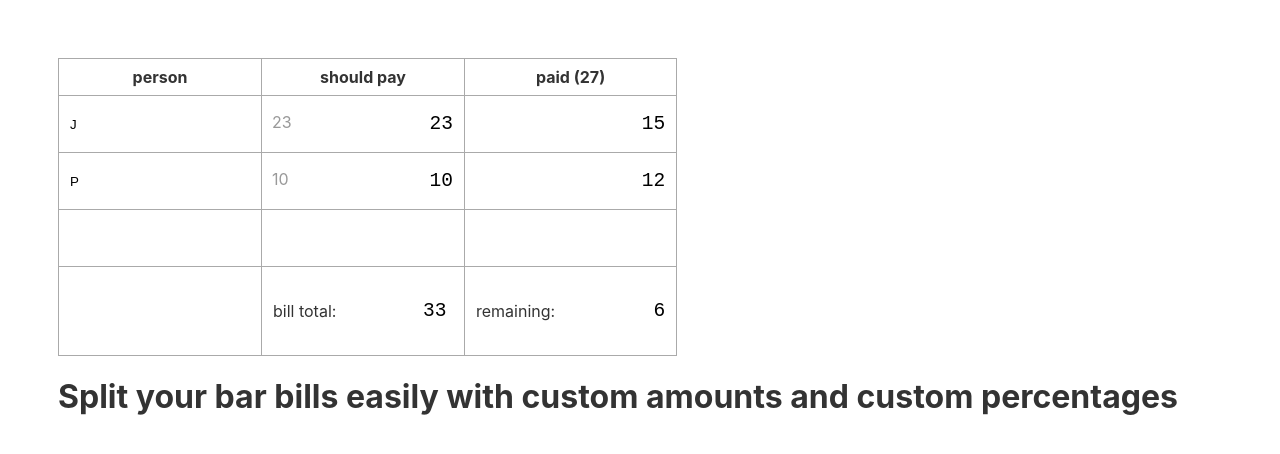
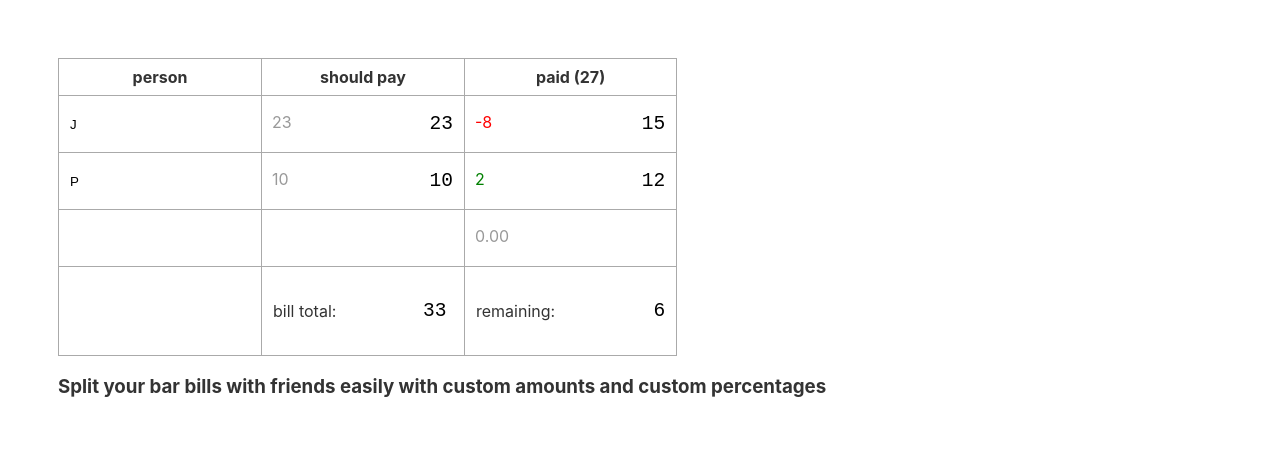
Before and after one commit to fiatjaf/split, a Svelte app: page / in a window 1280 px wide. Shown: the top 454 px of the page. Built offline with nearby package versions, Linux system fonts and the light colour scheme.

Commit message:
show balance preview for each party after payment.

```diff
--- a/src/App.svelte
+++ b/src/App.svelte
@@ -11,5 +11,5 @@
 <div id="editor">
   <Editor />
 
-  <h1>Split your bar bills easily with custom amounts and custom percentages</h1>
+  <h3>Split your bar bills with friends easily with custom amounts and custom percentages</h3>
 </div>
--- a/src/Editor.svelte
+++ b/src/Editor.svelte
@@ -83,6 +83,13 @@
 
     // otherwise nothing is shown
     return ''
+  }
+
+  function infoPartyBalanceColor (party) {
+    let balance = party.paid - party.due
+    if (balance > 0) return 'green'
+    else if (balance < 0) return 'red'
+    else return ''
   }
 
   function isNormalNumber (text) { return text.trim().match(/^\d+(.\d+)?$/) }
@@ -173,6 +180,7 @@
           <input value={p.due} on:input={setParty(p, 'due')} />
         </td>
         <td class="editable">
+          <span class="preview" style="color: {infoPartyBalanceColor(p)}">{toFixedIfNeeded(p.paid - p.due)}</span>
           <input value={p.paid} on:input={setParty(p, 'paid')} />
         </td>
       </tr>
```
